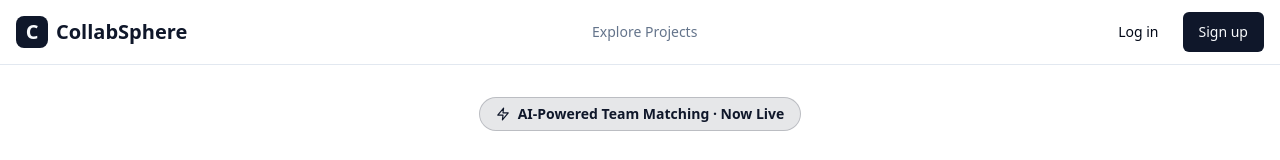
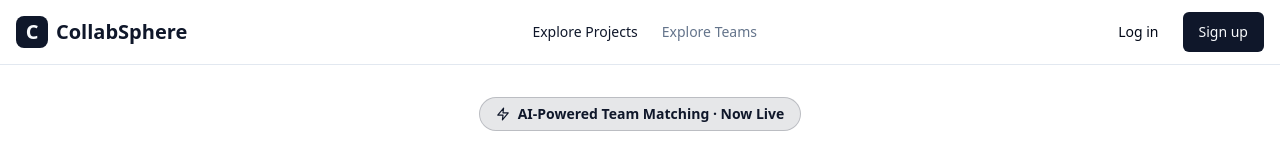
Before and after one commit to SarveshMS7/DevCraft-Error101, a React (Vite) app: page / in a window 1280 px wide. Shown: the top 160 px of the page. Built offline with nearby package versions, Linux system fonts and the light colour scheme; no server answers.

Commit message:
Added join team feature

```diff
--- a/package.json
+++ b/package.json
@@ -21,7 +21,7 @@
     "octokit": "^5.0.5",
     "react": "^18.2.0",
     "react-dom": "^18.2.0",
-    "react-router-dom": "^6.21.3",
+    "react-router-dom": "^6.30.3",
     "tailwind-merge": "^2.2.1",
     "tailwindcss-animate": "^1.0.7",
     "zod": "^3.22.4"
--- a/src/App.tsx
+++ b/src/App.tsx
@@ -9,9 +9,8 @@ import { ProjectsPage } from "@/features/projects/pages/ProjectsPage";
 import { ProfilePage } from "@/features/profile/pages/ProfilePage";
 import { CreateProjectPage } from "@/features/projects/pages/CreateProjectPage";
 import { ProjectDetailPage } from "@/features/projects/pages/ProjectDetailPage";
-
-// ✅ FIXED IMPORT (No "src/")
 import CreateTeam from "@/features/projects/pages/CreateTeam";
+import ExploreTeamsPage from "@/features/join-teams/pages/ExploreTeamsPage";
 
 
 // ===============================
@@ -43,6 +42,16 @@ function App() {
             <Route path="/login" element={<LoginPage />} />
             <Route path="/projects" element={<ProjectsPage />} />
 
+            {/* Explore Teams */}
+            <Route
+              path="/explore-teams"
+              element={
+                <ProtectedRoute>
+                  <ExploreTeamsPage />
+                </ProtectedRoute>
+              }
+            />
+
             {/* Protected Routes */}
             <Route
               path="/projects/new"
@@ -62,7 +71,6 @@ function App() {
               }
             />
 
-                        {/* ✅ Create Team Route (lowercase path) */}
             <Route
               path="/create-team"
               element={
@@ -86,6 +94,7 @@ function App() {
               path="*"
               element={<div className="p-8">404 - Page Not Found</div>}
             />
+
           </Route>
         </Routes>
 
--- a/src/components/Layout.tsx
+++ b/src/components/Layout.tsx
@@ -1,7 +1,7 @@
-import { Link, Outlet, useLocation, useNavigate } from 'react-router-dom';
-import { useAuth } from '@/features/auth/AuthProvider';
-import { Button } from '@/components/ui/button';
-import { Plus, User, LogOut, Users } from 'lucide-react';
+import { Link, Outlet, useLocation, useNavigate } from "react-router-dom";
+import { useAuth } from "@/features/auth/AuthProvider";
+import { Button } from "@/components/ui/button";
+import { Plus, User, LogOut, Users } from "lucide-react";
 
 export function Layout() {
   const { user, signOut } = useAuth();
@@ -10,7 +10,7 @@ export function Layout() {
 
   const handleSignOut = async () => {
     await signOut();
-        navigate('/login');
+    navigate("/login");
   };
 
   return (
@@ -19,7 +19,10 @@ export function Layout() {
         <div className="container mx-auto px-4 h-16 flex items-center justify-between">
 
           {/* Logo */}
-                    <Link to="/" className="flex items-center gap-2 font-bold text-xl text-primary">
+          <Link
+            to="/"
+            className="flex items-center gap-2 font-bold text-xl text-primary"
+          >
             <div className="w-8 h-8 bg-primary rounded-lg flex items-center justify-center text-primary-foreground">
               C
             </div>
@@ -31,21 +34,33 @@ export function Layout() {
             <Link
               to="/projects"
               className={`text-sm font-medium transition-colors hover:text-primary ${
-                                location.pathname.startsWith('/projects')
-                                    ? 'text-primary'
-                                    : 'text-muted-foreground'
+                location.pathname.startsWith("/projects") ||
+                location.pathname === "/"
+                  ? "text-primary"
+                  : "text-muted-foreground"
               }`}
             >
               Explore Projects
+            </Link>
+
+            <Link
+              to="/explore-teams"
+              className={`text-sm font-medium transition-colors hover:text-primary ${
+                location.pathname.startsWith("/explore-teams")
+                  ? "text-primary"
+                  : "text-muted-foreground"
+              }`}
+            >
+              Explore Teams
             </Link>
 
             {user && (
               <Link
                 to="/profile"
                 className={`text-sm font-medium transition-colors hover:text-primary ${
-                                    location.pathname === '/profile'
-                                        ? 'text-primary'
-                                        : 'text-muted-foreground'
+                  location.pathname === "/profile"
+                    ? "text-primary"
+                    : "text-muted-foreground"
                 }`}
               >
                 My Profile
@@ -57,23 +72,23 @@ export function Layout() {
           <div className="flex items-center gap-4">
             {user ? (
               <>
-                                {/* 🔥 Create Team Button */}
+                {/* Create Team */}
                 <Button
                   size="sm"
                   variant="secondary"
                   className="hidden sm:flex"
-                                    onClick={() => navigate('/create-team')}
+                  onClick={() => navigate("/create-team")}
                 >
                   <Users className="w-4 h-4 mr-2" />
                   Create Team
                 </Button>
 
-                                {/* New Project Button */}
+                {/* New Project */}
                 <Button
                   size="sm"
                   variant="default"
                   className="hidden sm:flex"
-                                    onClick={() => navigate('/projects/new')}
+                  onClick={() => navigate("/projects/new")}
                 >
                   <Plus className="w-4 h-4 mr-2" />
                   New Project
@@ -84,7 +99,7 @@ export function Layout() {
                   <Button
                     variant="ghost"
                     size="icon"
-                                        onClick={() => navigate('/profile')}
+                    onClick={() => navigate("/profile")}
                   >
                     <User className="w-5 h-5" />
                   </Button>
--- /dev/null
+++ b/src/features/join-teams/components/TeamCard.tsx
@@ -0,0 +1,66 @@
+import { Users, MapPin, Briefcase } from "lucide-react";
+
+interface Team {
+  id: number;
+  name: string;
+  hackathon: string;
+  mode: string;
+  roleNeeded: string;
+  experience: string;
+  skills: string[];
+  membersOpen: number;
+}
+
+interface Props {
+  team: Team;
+}
+
+const TeamCard = ({ team }: Props) => {
+  return (
+    <div className="bg-white rounded-2xl shadow-md p-6 border hover:shadow-xl transition duration-300">
+
+      {/* Header */}
+      <div className="flex justify-between items-center">
+        <h2 className="text-xl font-bold">{team.name}</h2>
+        <span className="px-3 py-1 bg-green-100 text-green-700 text-sm rounded-full">
+          {team.mode}
+        </span>
+      </div>
+
+      <p className="text-gray-600 mt-1">{team.hackathon}</p>
+
+      {/* Details */}
+      <div className="mt-4 space-y-2 text-sm text-gray-600">
+        <div className="flex items-center gap-2">
+          <Briefcase size={16} /> {team.roleNeeded}
+        </div>
+
+        <div className="flex items-center gap-2">
+          <Users size={16} /> Open Spots: {team.membersOpen}
+        </div>
+
+        <div className="flex items-center gap-2">
+          <MapPin size={16} /> {team.experience}
+        </div>
+      </div>
+
+      {/* Skills */}
+      <div className="mt-4 flex flex-wrap gap-2">
+        {team.skills.map((skill, i) => (
+          <span
+            key={i}
+            className="px-3 py-1 bg-blue-100 text-blue-600 text-xs rounded-full"
+          >
+            {skill}
+          </span>
+        ))}
+      </div>
+
+      <button className="mt-6 w-full bg-blue-600 text-white py-2 rounded-lg hover:bg-blue-700 transition">
+        Request to Join
+      </button>
+    </div>
+  );
+};
+
+export default TeamCard;
--- /dev/null
+++ b/src/features/join-teams/pages/ExploreTeamsPage.tsx
@@ -0,0 +1,52 @@
+import { useState } from "react";
+import TeamCard from "../components/TeamCard";
+
+interface Team {
+  id: number;
+  name: string;
+  hackathon: string;
+  mode: string;
+  roleNeeded: string;
+  experience: string;
+  skills: string[];
+  membersOpen: number;
+}
+
+const ExploreTeamsPage = () => {
+  const [teams] = useState<Team[]>([
+    {
+      id: 1,
+      name: "Hackermen",
+      hackathon: "Smart India Hackathon",
+      mode: "Online",
+      roleNeeded: "Frontend Developer",
+      experience: "Intermediate (1-2 years)",
+      skills: ["React", "TypeScript", "Tailwind"],
+      membersOpen: 2,
+    },
+    {
+      id: 2,
+      name: "Code Warriors",
+      hackathon: "AI Challenge 2025",
+      mode: "Hybrid",
+      roleNeeded: "Backend Developer",
+      experience: "Beginner",
+      skills: ["Node.js", "MongoDB"],
+      membersOpen: 1,
+    },
+  ]);
+
+  return (
+    <div>
+      <h1 className="text-2xl font-bold mb-6">Explore Teams</h1>
+
+      <div className="grid md:grid-cols-2 gap-6">
+        {teams.map((team) => (
+          <TeamCard key={team.id} team={team} />
+        ))}
+      </div>
+    </div>
+  );
+};
+
+export default ExploreTeamsPage;
```
Also changed, not shown: 1 other file (tests, documents, lock files or other folders). Lines whose indentation alone changed are shown as unchanged.
